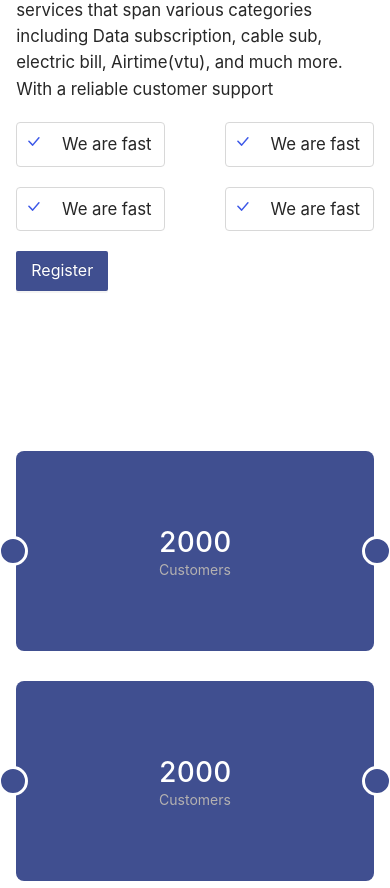
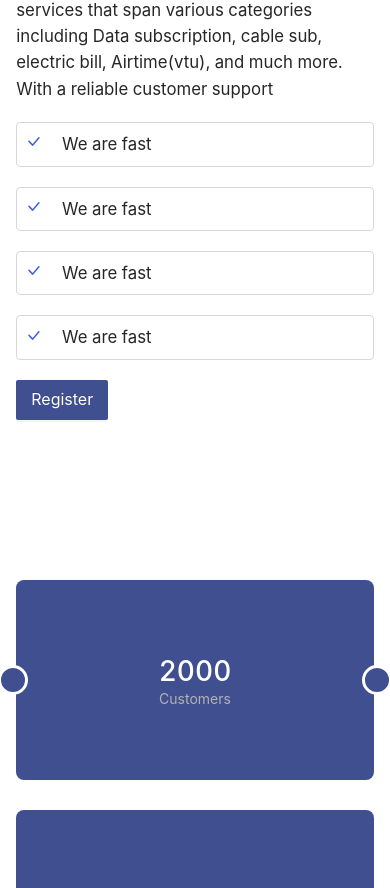
Before and after one commit to dasimems/data_app, a React (Create React App) app: page / in a window 390 px wide. Shown: the part 4158-5046 px from the top of the page. Built offline with nearby package versions, Linux system fonts and the light colour scheme.

Commit message:
did the responsiveness of the labels in the about section

```diff
--- a/src/App.js
+++ b/src/App.js
@@ -260,7 +260,7 @@ function App() {
 
               <Row justify="space-between" className="page-about-reasons">
 
-                <Col span="10" className="reasons">
+                <Col span="10" lg={{span: 10}} md={{span: 10}} sm={{span: 10}} xs={{span: 24}} className="reasons">
 
                   <div className="icon"><BsCheckLg /></div>
                   <div className="test">We are fast</div>
@@ -268,21 +268,21 @@ function App() {
                 </Col>
 
 
-                <Col span="10" className="reasons">
+                <Col span="10" lg={{span: 10}} md={{span: 10}} sm={{span: 10}} xs={{span: 24}} className="reasons">
 
                   <div className="icon"><BsCheckLg /></div>
                   <div className="test">We are fast</div>
 
                 </Col>
 
-                <Col span="10" className="reasons">
+                <Col span="10" lg={{span: 10}} md={{span: 10}} sm={{span: 10}} xs={{span: 24}} className="reasons">
 
                   <div className="icon"><BsCheckLg /></div>
                   <div className="test">We are fast</div>
 
                 </Col>
 
-                <Col span="10" className="reasons">
+                <Col span="10" lg={{span: 10}} md={{span: 10}} sm={{span: 10}} xs={{span: 24}} className="reasons">
 
                   <div className="icon"><BsCheckLg /></div>
                   <div className="test">We are fast</div>
```
